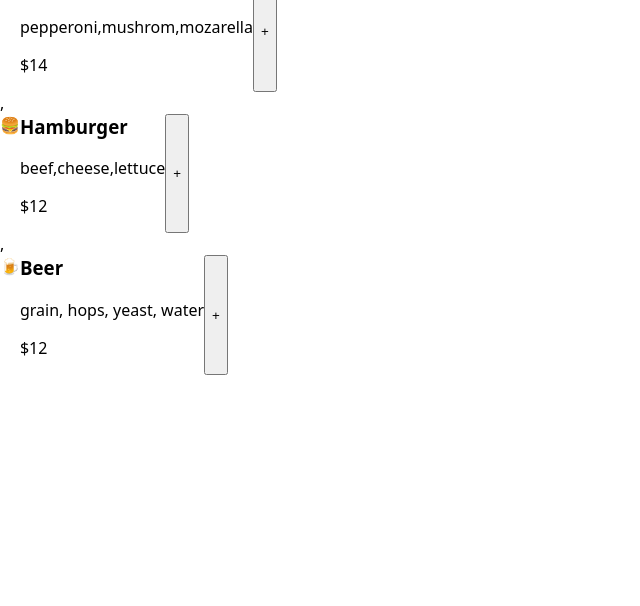
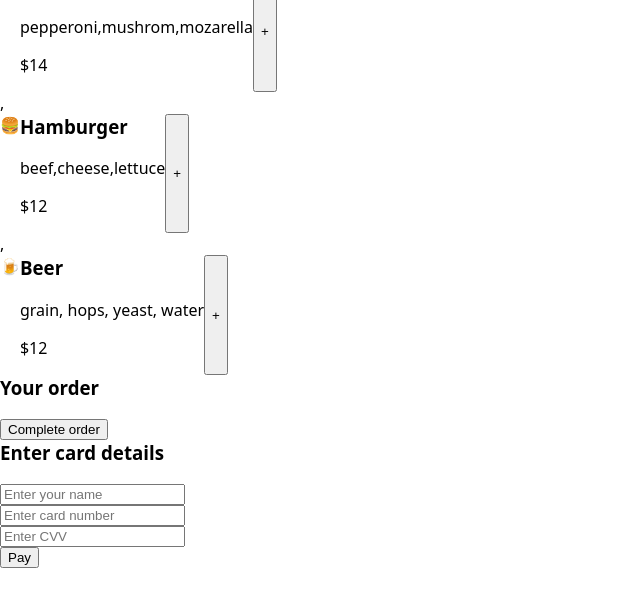
Before and after one commit to masrestu/restaurant-ordering-app, a website built with Vite: page index.html in a window 1280 px wide. Shown: the part 182-788 px from the top of the page, without its empty margins (0-640 px from the left). Built offline with nearby package versions, Linux system fonts and the light colour scheme; a web font is replaced by a local one.

Commit message:
mostly setup
now interactivity

```diff
--- a/index.css
+++ b/index.css
@@ -32,3 +32,11 @@ h3 {
     display: flex;
     color: black;
  }
+
+ .payment-modal {
+    display: block;
+ }
+
+ .confirm-modal {
+    display: none;
+ }
--- a/index.html
+++ b/index.html
@@ -23,6 +23,28 @@
 
         </main>
 
+        <div class="order-modal" id="order-modal">
+            <h3>Your order</h3>
+            <div class="items-ordered" id="items-ordered"></div>
+            <button id="complete-btn">Complete order</button>
+        </div>
+
+        <div class="payment-modal" id="payment-modal">
+            <h3>Enter card details</h3>
+            <div class="input">
+                 <input id="card-input" type="text" placeholder="Enter your name">
+            </div>
+            <div class="input">
+               <input id="name-input" type="text" placeholder="Enter card number">
+            </div>
+            <div class="input">
+                <input id="cvv-input" type="text" placeholder="Enter CVV">
+            </div>
+            <button id="pay-btn">Pay</button>
+        </div>
+
+        <div class="confirm-modal" id="confirm-modal"></div>
+
 	<script src="index.js" type="module"></script>
     </body>
 </html>
--- a/index.js
+++ b/index.js
@@ -17,6 +17,15 @@ const menuHtml = menuArray.map (function(menuItem) {
         })
 
 document.getElementById("menu-items").innerHTML = menuHtml
+document.getElementById("confirm-modal").innerHTML =`
+        <h2>Thanks, {username}! Your order is on its way!</h2>
+        `
+function openConfirmModal(){
+    document.getElementById("confirm-modal").style.display = 'flex'
+}
+
+/*openConfirmModal()*/
+
 
 
 
```
